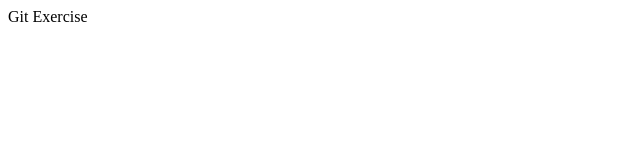
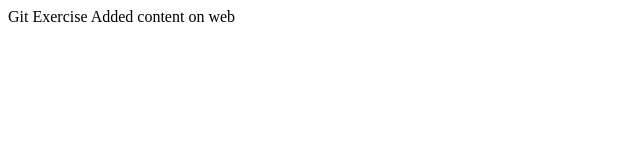
Before and after one commit to sanketpatil02/myRepo5, a plain HTML site: page index.html in a window 1280 px wide. Shown: the whole page, without its empty margins (0-640 px from the left). Drawn offline with Linux system fonts and the light colour scheme.

Commit message:
Update index.html
Edited from web

```diff
--- a/index.html
+++ b/index.html
@@ -3,5 +3,6 @@
 </head>
 <body>
 	Git Exercise
+	Added content on web
 </body>
 </html>
```
